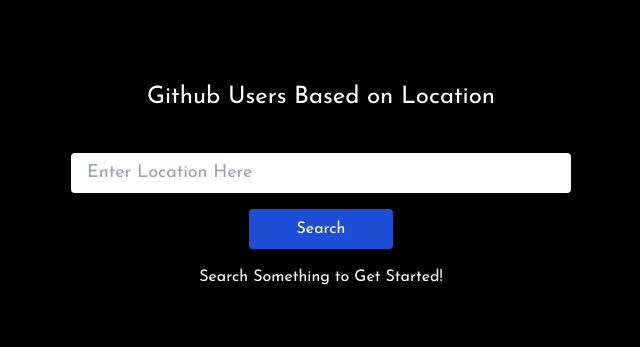
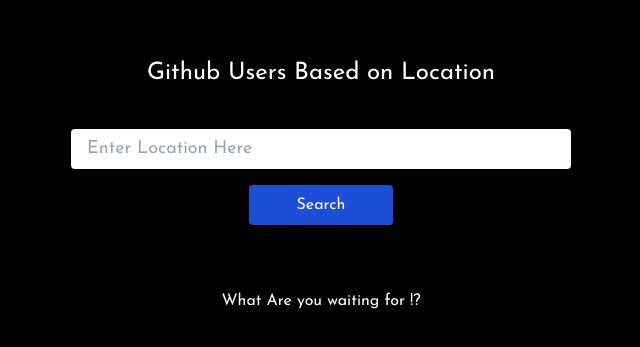
Before and after one commit to Dhruvmehta1311/github-user-location, a React (Vite) app: page / in a window 1280 px wide. Shown: the part 215-562 px from the top of the page, without its empty margins (319-959 px from the left). Built offline with nearby package versions, Linux system fonts and the light colour scheme.

Commit message:
Added Load More Functionality !

```diff
--- a/src/App.jsx
+++ b/src/App.jsx
@@ -5,19 +5,32 @@ import Input from "./components/Input";
 
 function App() {
   const [inputVal, setInputVal] = useState("India");
-  const [userData, setUserData] = useState(null);
+  const [userData, setUserData] = useState([]);
   const [pageNo, setPageNo] = useState(1);
+  const [perPage, setPerPage] = useState(100);
+  const [showLoadMore, setShowLoadMore] = useState(false)
+
+
   function inputValue(e) {
     setInputVal(e.target.value.split(" ").join("-"));
   }
 
   async function handleSubmit(e) {
     e.preventDefault();
-    const api = `https://api.github.com/search/users?q=location:${inputVal}&page=${pageNo}&per_page=400`;
+    getUserData()
+  }
+
+  async function getUserData(){
+    setShowLoadMore(false)
+    setPageNo(pageNo => pageNo + 1)
+    setPerPage(perPage + 100);
+
+    const api = `https://api.github.com/search/users?q=location:${inputVal}&page=${pageNo}&per_page=${perPage}`;
     try {
       const response = await fetch(api);
       const data = await response.json();
-      setUserData(data);
+      setUserData((prevData) => [...prevData, ...data.items]);
+      setShowLoadMore(true)
       console.log(data);
     } catch (error) {
       console.error("Error fetching data:", error);
@@ -46,6 +59,10 @@ function App() {
             handleSubmit={handleSubmit}
           />
         </div>
+        {!showLoadMore && <p className="text-center">What Are you waiting for !?</p>}
+        {
+          showLoadMore ? <Button className="px-12 py-3 bg-blue-600 rounded" onClick={getUserData}>Load More</Button> : null
+        }
       </div>
     </>
   );
--- a/src/components/FetchData.jsx
+++ b/src/components/FetchData.jsx
@@ -2,14 +2,12 @@
 
 /* eslint-disable react/prop-types */
 const FetchData = ({ userData }) => {
-  if (!userData || !userData.items) {
-    return <p className="text-center">Search Something to Get Started!</p>;
-  }
+
 
   return (
     <div className="flex flex-col items-center justify-center">
       <div className="text-white w-full grid grid-cols-1 sm:grid-cols-2 md:grid-cols-3 lg:grid-cols-4 p-4 gap-4 place-items-center">
-        {userData.items.map((user) => (
+        {userData.map((user) => (
           <div key={user.id} className="">
             <a target="_blank" href={user.html_url}>
               <img
--- /dev/null
+++ b/src/components/Loader.jsx
@@ -0,0 +1,10 @@
+// src/components/Loader.jsx
+import React from 'react';
+
+const Loader = () => (
+  <div className="flex justify-center items-center h-full">
+    <div className="border-gray-300 h-20 w-20 animate-spin rounded-full border-8 border-t-blue-600"></div>
+  </div>
+);
+
+export default Loader;
```
